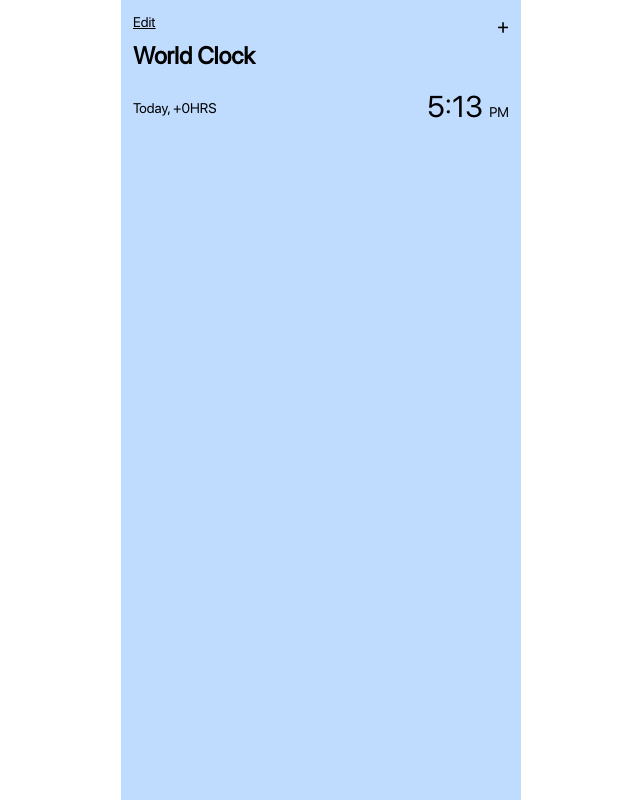
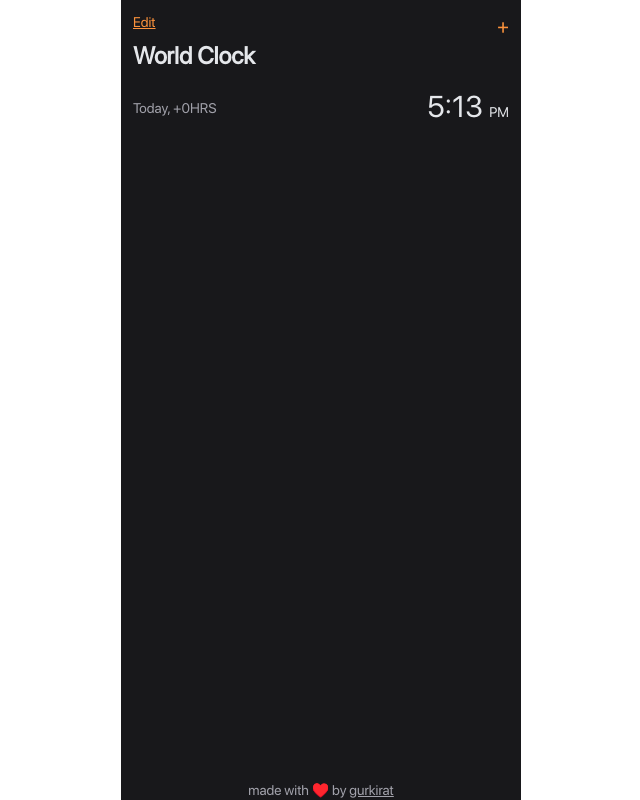
Before and after one commit to gurkiratz/dayjsTime, a React (Vite) app: page / in a window 1280 px wide. Shown: the whole page, without its empty margins (319-959 px from the left). Built offline with nearby package versions, Linux system fonts and the light colour scheme.

Commit message:
Update theme - Dark

```diff
--- a/index.html
+++ b/index.html
@@ -2,11 +2,7 @@
 <html lang="en">
   <head>
     <meta charset="UTF-8" />
-    <link
-      rel="icon"
-      type="image"
-      href="https://img.icons8.com/badges/48/adventures.png"
-    />
+    <link rel="icon" type="image" href="./src/assets/Logo.png" />
     <meta name="viewport" content="width=device-width, initial-scale=1.0" />
     <title>World Clock</title>
   </head>
--- a/src/App.jsx
+++ b/src/App.jsx
@@ -45,10 +45,10 @@ function App() {
 
   return (
     <section className="flex justify-center h-screen">
-      <div className="w-[400px] bg-blue-200 text-xl px-3 py-3">
+      <div className="w-[400px] bg-zinc-900 text-gray-200 text-xl px-3 py-3">
         <div className="flex justify-between">
           <span
-            className="text-sm underline cursor-pointer"
+            className="text-sm underline cursor-pointer text-orange-400"
             onClick={toggleEdit}
           >
             {editMode ? 'Done' : 'Edit'}
@@ -58,6 +58,7 @@ function App() {
               showModal(true)
               setEditMode(false)
             }}
+            className="text-orange-400"
           >
             +
           </button>
@@ -65,7 +66,19 @@ function App() {
         <div className="mb-4">
           <p className="font-extrabold text-2xl">World Clock</p>
         </div>
-        <div className="space-y-4 divide-y divide-black">{renderedCities}</div>
+        <div className="space-y-4 divide-y divide-gray-400">
+          {renderedCities}
+        </div>
+        <p className="absolute left-0 right-0 text-center  bottom-0 text-sm text-zinc-400">
+          made with ♥️ by{' '}
+          <a
+            href="https://github.com/gurkiratz"
+            className="cursor-pointer underline"
+            target="_blank"
+          >
+            gurkirat
+          </a>
+        </p>
       </div>
       <CityModal showModal={showModal} modal={modal} addCity={addCity} />
     </section>
--- a/src/components/City.jsx
+++ b/src/components/City.jsx
@@ -59,7 +59,7 @@ export default function City({ city, curCity, editMode, onDelete }) {
   return (
     <div className="flex items-center justify-between">
       <div>
-        <span className="text-sm">
+        <span className="text-sm text-zinc-400">
           {day}, {diff}
         </span>
         <p className="font-medium">{city.split('/')[1]}</p>
@@ -73,7 +73,7 @@ export default function City({ city, curCity, editMode, onDelete }) {
           ␡
         </span>
       ) : (
-        <p className="text-3xl">
+        <p className="text-3xl ">
           {time} <span className="text-sm">{ampm}</span>
         </p>
       )}
```
Also changed, not shown: src/assets/Logo.png (added).
